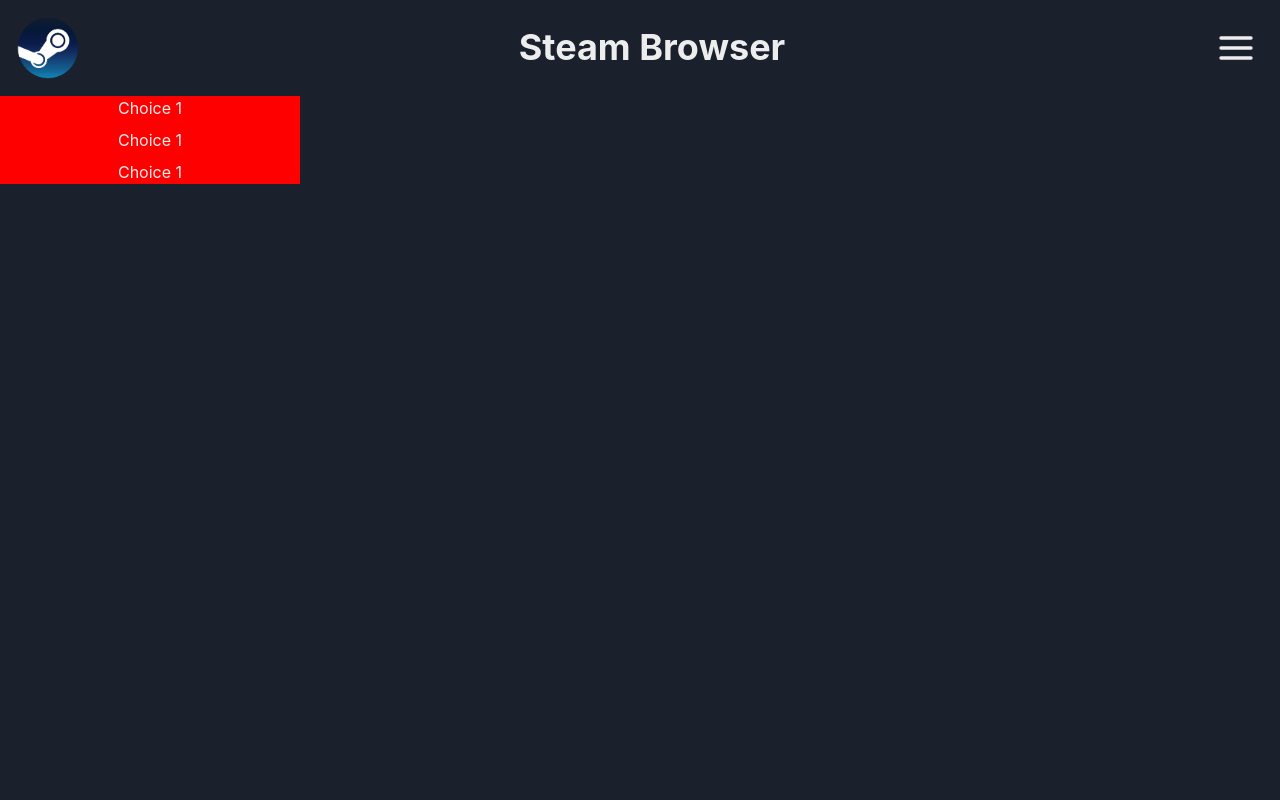
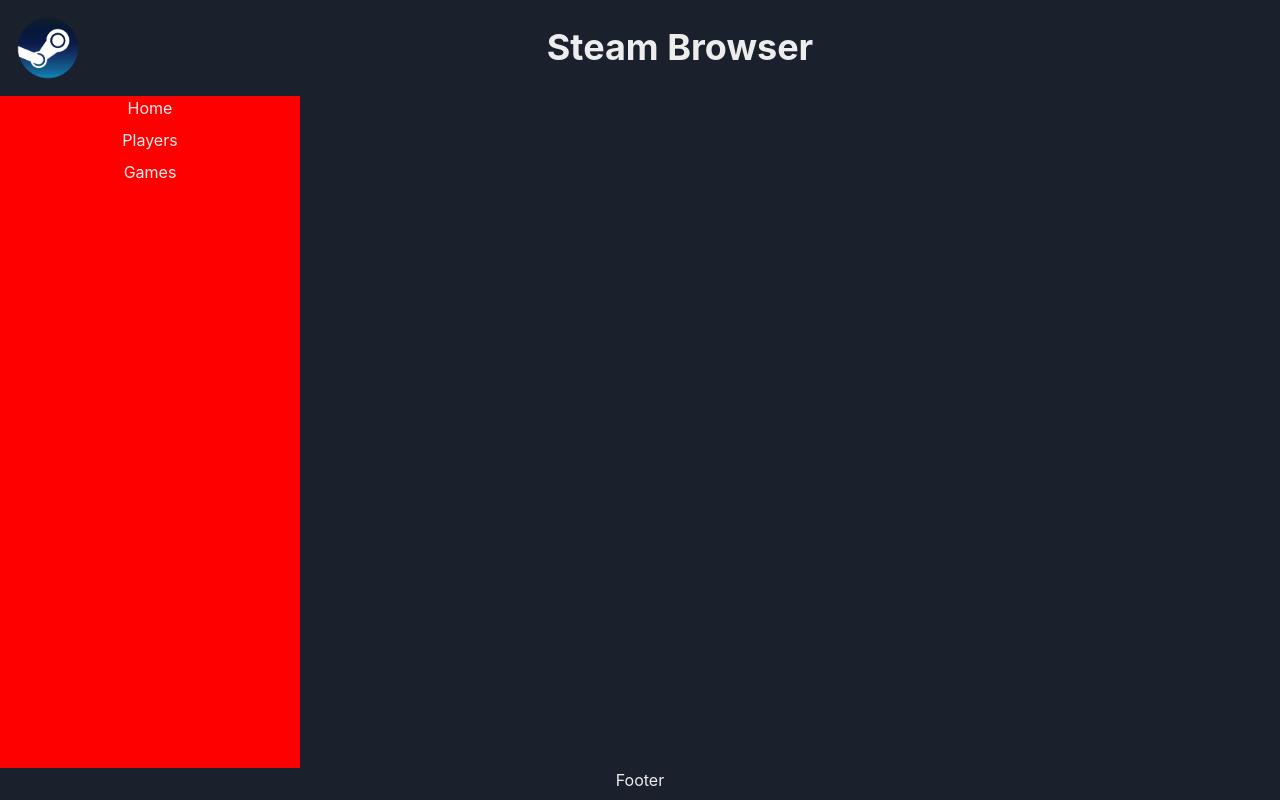
Before and after one commit to Unixan/Steam-browser, a React (Vite) app: page / in a window 1280 px wide. Built offline with nearby package versions, Linux system fonts and the light colour scheme.

Commit message:
Added Footer and temp menu

```diff
--- a/src/App.tsx
+++ b/src/App.tsx
@@ -1,6 +1,7 @@
 import { Show } from "@chakra-ui/react"
 import NavBar from "./components/NavBar"
 import SideBar from "./components/SideBar"
+import Footer from "./components/Footer"
 
 function App() {
 
@@ -8,6 +9,7 @@ function App() {
     <NavBar />
     <Show above="lg">
       <SideBar />
+      <Footer/>
     </Show>
   </>
   )
--- /dev/null
+++ b/src/components/Footer.tsx
@@ -0,0 +1,11 @@
+import { Stack } from "@chakra-ui/react"
+
+const Footer = () => {
+    return (
+        <Stack h={8} w='100%' justify='center' direction='row'>
+            <div>Footer</div>
+        </Stack>
+    )
+}
+
+export default Footer
--- a/src/components/Menu.tsx
+++ /dev/null
@@ -1,18 +0,0 @@
-
-const Menu = () => {
-    return (
-        <>
-            <div>
-                Choice 1
-            </div>
-            <div>
-                Choice 1
-            </div>
-            <div>
-                Choice 1
-            </div>
-        </>
-    )
-}
-
-export default Menu
--- /dev/null
+++ b/src/components/MenuItems.tsx
@@ -0,0 +1,13 @@
+import { Link } from "@chakra-ui/react"
+
+const MenuItems = () => {
+    return (
+        <>
+            <Link href='#'>Home</Link>
+            <Link href='#'>Players</Link>
+            <Link href='#'>Games</Link>
+        </>
+    )
+}
+
+export default MenuItems
--- a/src/components/NavBar.tsx
+++ b/src/components/NavBar.tsx
@@ -1,15 +1,17 @@
 import { HamburgerIcon } from "@chakra-ui/icons";
-import { Box, Flex, Heading, IconButton, Img, Spacer } from "@chakra-ui/react";
+import { Box, Flex, Heading, Hide, IconButton, Img, Spacer } from "@chakra-ui/react";
 
 const NavBar = () => {
   return (
     <Box margin={2} >
       <Flex minWidth="max-content" alignItems="center">
-        <Img src="src\assets\SteamLogo.png" alt='Steam logo' boxSize='80px' objectFit='cover'/>
+        <Img src="src\assets\SteamLogo.png" alt='Steam logo' boxSize='80px' objectFit='cover' />
         <Spacer />
         <Heading>Steam Browser</Heading>
         <Spacer />
-        <IconButton aria-label="Menu" icon={<HamburgerIcon boxSize={10}/>} bg='transparent' marginRight={4}/>
+        <Hide above="lg">
+          <IconButton aria-label="Menu" icon={<HamburgerIcon boxSize={10} />} bg='transparent' marginRight={4} />
+        </Hide>
       </Flex>
     </Box>
   );
--- a/src/components/SideBar.tsx
+++ b/src/components/SideBar.tsx
@@ -1,10 +1,10 @@
 import { VStack } from '@chakra-ui/react'
-import Menu from './Menu'
+import MenuItems from './MenuItems'
 
 const SideBar = () => {
   return (
-    <VStack width='300px' bg='red'>
-        <Menu/>
+    <VStack height='calc(100vh - (3rem + 80px))' width='300px' bg='red'>
+      <MenuItems />
     </VStack>
   )
 }
```
